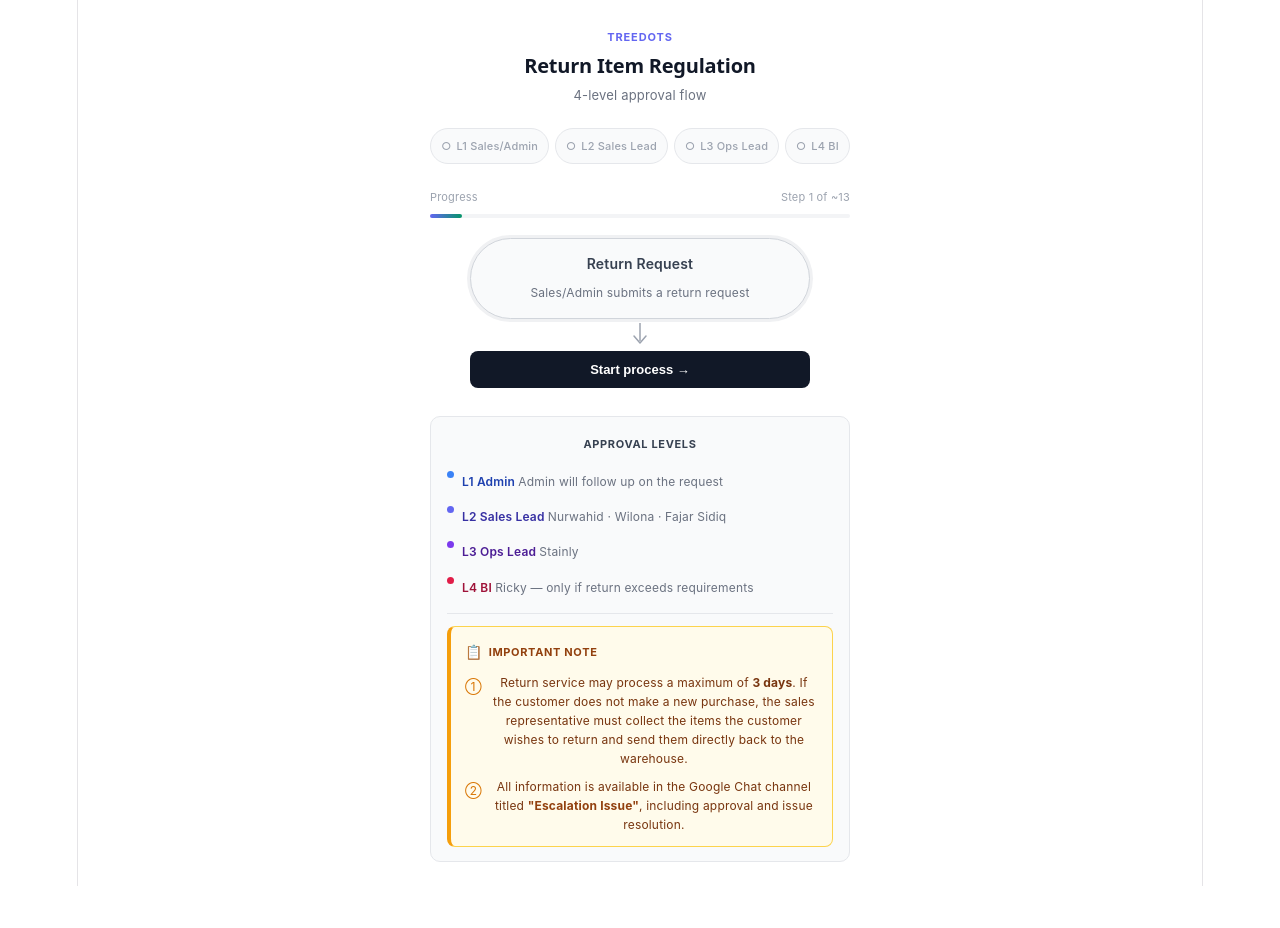
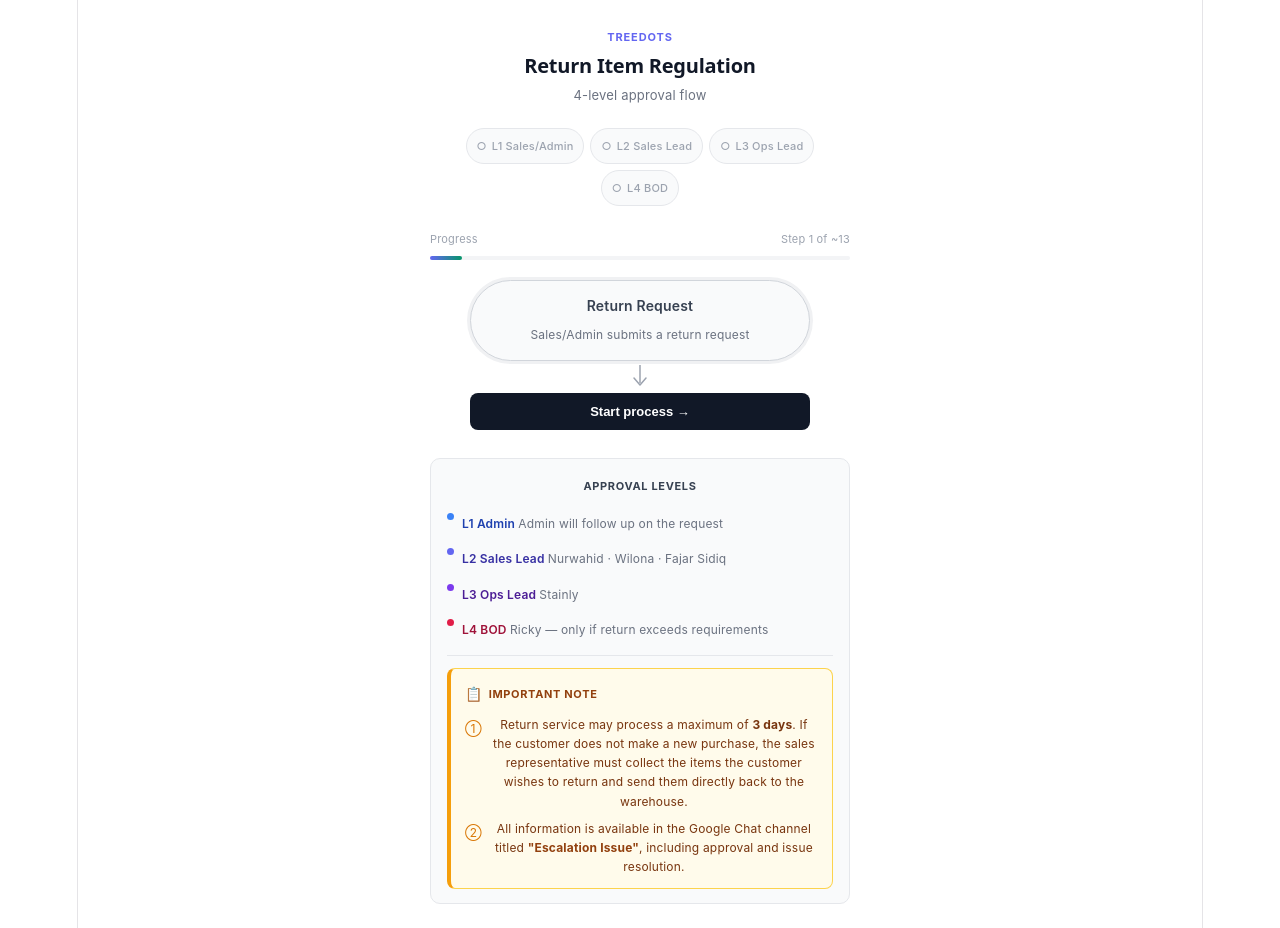
Before and after one commit to Jeki-noar/return-regulation, a React (Vite) app: page / in a window 1280 px wide. Before the commit the page ends 886 px from the top, so only its background shows below. Built offline with nearby package versions, Linux system fonts and the light colour scheme.

Commit message:
Update Detail Again

```diff
--- a/src/App.jsx
+++ b/src/App.jsx
@@ -358,7 +358,7 @@ function ApprovalLevels({ history }) {
     { id: "submit",       label: "L1 Sales/Admin",      color: COLOR_MAP.blue },
     { id: "approvalSales",label: "L2 Sales Lead",  color: COLOR_MAP.indigo },
     { id: "approvalOps",  label: "L3 Ops Lead",    color: COLOR_MAP.purple },
-    { id: "approvalBI",   label: "L4 BI",          color: COLOR_MAP.rose },
+    { id: "approvalBI",   label: "L4 BOD",          color: COLOR_MAP.rose },
   ];
   return (
     <div style={{
@@ -549,7 +549,7 @@ export default function ReturnRegulationApp() {
           { color: COLOR_MAP.blue,   label: "L1 Admin",     desc:  "Admin will follow up on the request" },
           { color: COLOR_MAP.indigo, label: "L2 Sales Lead", desc: "Nurwahid · Wilona · Fajar Sidiq" },
           { color: COLOR_MAP.purple, label: "L3 Ops Lead",   desc: "Stainly" },
-          { color: COLOR_MAP.rose,   label: "L4 BI",         desc: "Ricky — only if return exceeds requirements" },
+          { color: COLOR_MAP.rose,   label: "L4 BOD",         desc: "Ricky — only if return exceeds requirements" },
         ].map((r, i) => (
           <div key={i} style={{ display: "flex", alignItems: "flex-start", gap: 8, marginBottom: 7 }}>
             <div style={{ width: 7, height: 7, borderRadius: "50%", background: r.color.sub, marginTop: 4, flexShrink: 0 }}/>
```
